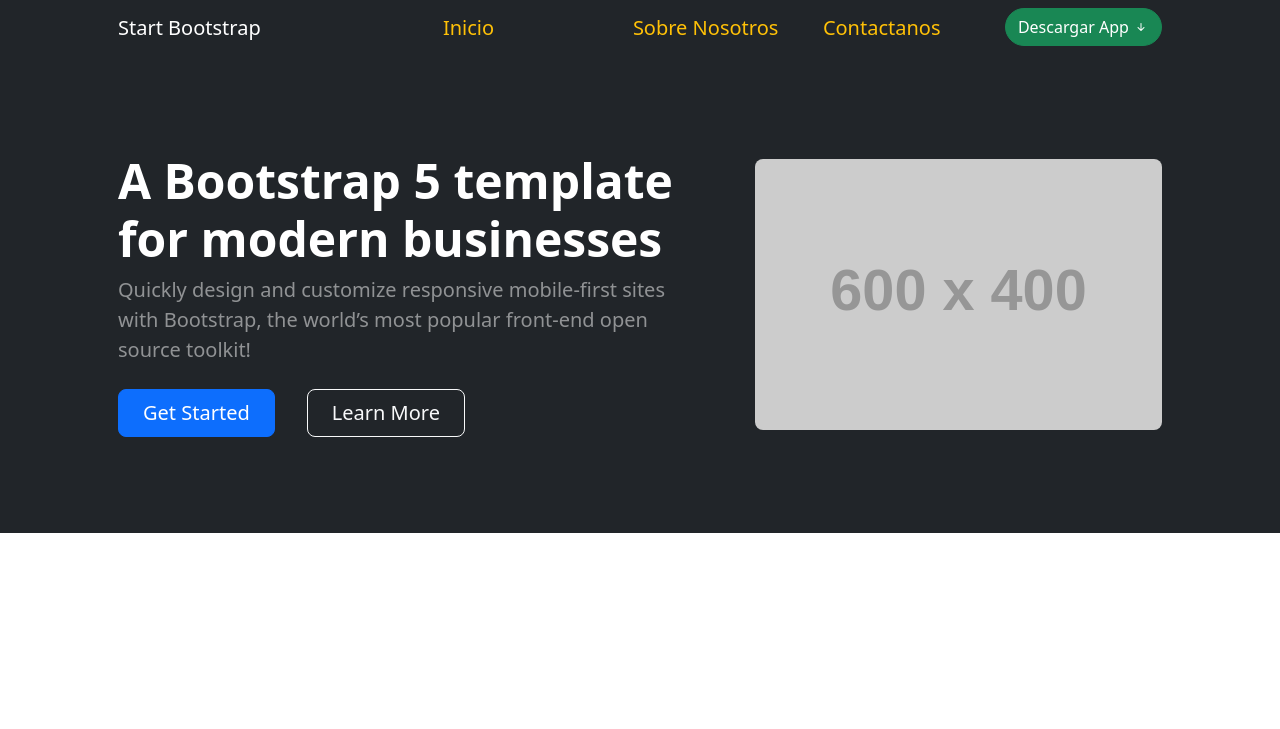
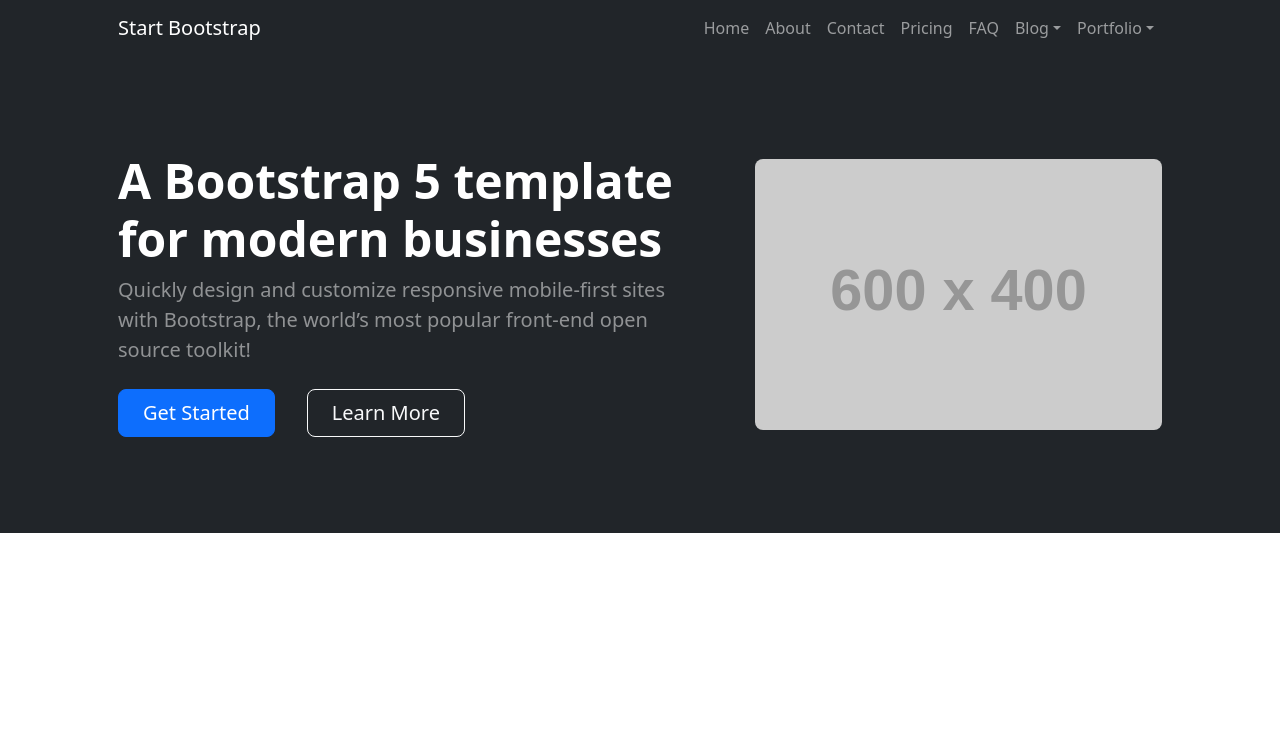
Before and after one commit to xRubenCamargox/Geargori-page, a website: page dist/index.html in a window 1280 px wide. Shown: the top 729 px of the page. Drawn offline with nearby package versions, Linux system fonts and the light colour scheme; placeholder pictures from the web are drawn by us; files whose address does not match are found by name.

Commit message:
Revert "Nav agregado"
This reverts commit e942fae497141c2df8fc6e68d6188bdcc367d554.

```diff
--- a/dist/index.html
+++ b/dist/index.html
@@ -22,13 +22,24 @@
                     <button class="navbar-toggler" type="button" data-bs-toggle="collapse" data-bs-target="#navbarSupportedContent" aria-controls="navbarSupportedContent" aria-expanded="false" aria-label="Toggle navigation"><span class="navbar-toggler-icon"></span></button>
                     <div class="collapse navbar-collapse" id="navbarSupportedContent">
                         <ul class="navbar-nav ms-auto mb-2 mb-lg-0">
-                            <li class="nav-item" style="width: 190px;"><a class="nav-link navbar-brand text-warning" href="index.html">Inicio</a></li>
-                            <li class="nav-item" style="width: 190px;"><a class="nav-link navbar-brand text-warning" href="about.html">Sobre Nosotros</a></li>
-                            <li class="nav-item" style="width: 190px;"><a class="nav-link navbar-brand text-warning" href="contact.html">Contactanos</a></li>
-                            <li class="nav-item">
-                                <a class="btn btn-success rounded-pill" href="pricing.html">Descargar App
-                                    <i class="bi bi-arrow-down-short"></i>
-                                </a>
+                            <li class="nav-item"><a class="nav-link" href="index.html">Home</a></li>
+                            <li class="nav-item"><a class="nav-link" href="about.html">About</a></li>
+                            <li class="nav-item"><a class="nav-link" href="contact.html">Contact</a></li>
+                            <li class="nav-item"><a class="nav-link" href="pricing.html">Pricing</a></li>
+                            <li class="nav-item"><a class="nav-link" href="faq.html">FAQ</a></li>
+                            <li class="nav-item dropdown">
+                                <a class="nav-link dropdown-toggle" id="navbarDropdownBlog" href="#" role="button" data-bs-toggle="dropdown" aria-expanded="false">Blog</a>
+                                <ul class="dropdown-menu dropdown-menu-end" aria-labelledby="navbarDropdownBlog">
+                                    <li><a class="dropdown-item" href="blog-home.html">Blog Home</a></li>
+                                    <li><a class="dropdown-item" href="blog-post.html">Blog Post</a></li>
+                                </ul>
+                            </li>
+                            <li class="nav-item dropdown">
+                                <a class="nav-link dropdown-toggle" id="navbarDropdownPortfolio" href="#" role="button" data-bs-toggle="dropdown" aria-expanded="false">Portfolio</a>
+                                <ul class="dropdown-menu dropdown-menu-end" aria-labelledby="navbarDropdownPortfolio">
+                                    <li><a class="dropdown-item" href="portfolio-overview.html">Portfolio Overview</a></li>
+                                    <li><a class="dropdown-item" href="portfolio-item.html">Portfolio Item</a></li>
+                                </ul>
                             </li>
                         </ul>
                     </div>
```
